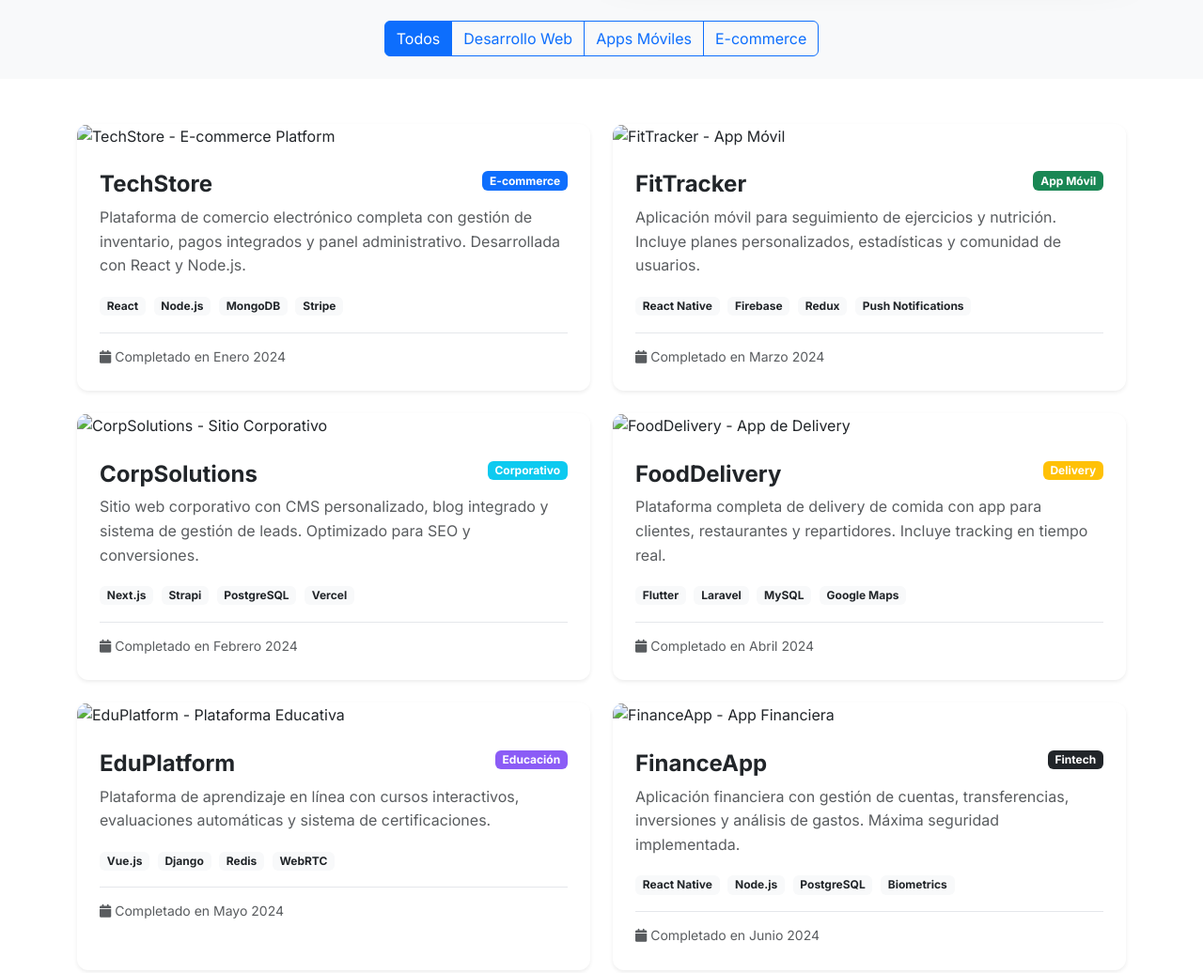
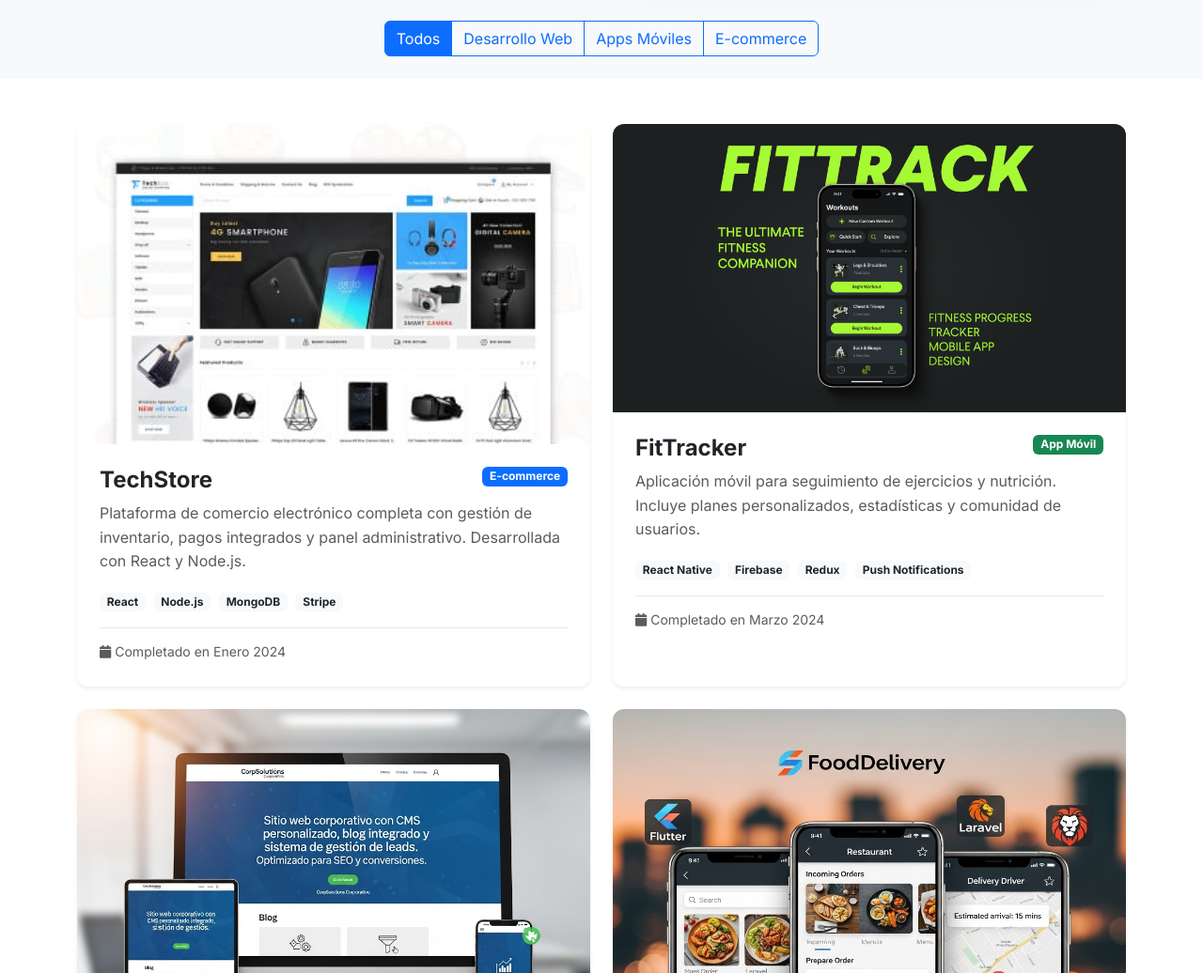
Before and after one commit to Elcrespoo/Parcial2_2025g2_Ramos_Santiago, a plain HTML site: page portafolio.html in a window 1280 px wide. Shown: the part 720-1756 px from the top of the page at 94% size. Drawn offline with nearby package versions, Linux system fonts and the light colour scheme.

Commit message:
primer commit

```diff
--- a/css/Styles.css
+++ b/css/Styles.css
@@ -1,6 +1,6 @@
 /* Variables CSS */
 :root {
-  --primary-color: #2563eb;
+  --primary-color: #092560;
   --accent-color: #f59e0b;
   --dark-color: #1f2937;
   --light-color: #f8fafc;
--- a/portafolio.html
+++ b/portafolio.html
@@ -108,7 +108,7 @@
                 <div class="col-lg-6 mb-4 portfolio-item" data-category="web">
                     <div class="card border-0 shadow-sm h-100 scroll-animate animate__animated animate__fadeInUp">
                         <div class="position-relative overflow-hidden">
-                            <img src="/placeholder.svg?height=300&width=500" class="card-img-top"
+                            <img src="/imagenes/techstorer.jpg" class="card-img-top"
                                 alt="TechStore - E-commerce Platform">
                             <div class="card-overlay">
                                 <div class="overlay-content">
@@ -150,7 +150,7 @@
                     <div class="card border-0 shadow-sm h-100 scroll-animate animate__animated animate__fadeInUp"
                         style="animation-delay: 0.1s;">
                         <div class="position-relative overflow-hidden">
-                            <img src="/placeholder.svg?height=300&width=500" class="card-img-top"
+                            <img src="/imagenes/fitttraker.png" class="card-img-top"
                                 alt="FitTracker - App Móvil">
                             <div class="card-overlay">
                                 <div class="overlay-content">
@@ -192,7 +192,7 @@
                     <div class="card border-0 shadow-sm h-100 scroll-animate animate__animated animate__fadeInUp"
                         style="animation-delay: 0.2s;">
                         <div class="position-relative overflow-hidden">
-                            <img src="/placeholder.svg?height=300&width=500" class="card-img-top"
+                            <img src="/imagenes/corpsoluciones.png" class="card-img-top"
                                 alt="CorpSolutions - Sitio Corporativo">
                             <div class="card-overlay">
                                 <div class="overlay-content">
@@ -234,7 +234,7 @@
                     <div class="card border-0 shadow-sm h-100 scroll-animate animate__animated animate__fadeInUp"
                         style="animation-delay: 0.3s;">
                         <div class="position-relative overflow-hidden">
-                            <img src="/placeholder.svg?height=300&width=500" class="card-img-top"
+                            <img src="/imagenes/delivery.png" height=500 width=500 class="card-img-top"
                                 alt="FoodDelivery - App de Delivery">
                             <div class="card-overlay">
                                 <div class="overlay-content">
@@ -276,7 +276,7 @@
                     <div class="card border-0 shadow-sm h-100 scroll-animate animate__animated animate__fadeInUp"
                         style="animation-delay: 0.4s;">
                         <div class="position-relative overflow-hidden">
-                            <img src="/placeholder.svg?height=300&width=500" class="card-img-top"
+                            <img src="/imagenes/eduplataform.png" height=400 width=500 class="card-img-top"
                                 alt="EduPlatform - Plataforma Educativa">
                             <div class="card-overlay">
                                 <div class="overlay-content">
@@ -318,7 +318,7 @@
                     <div class="card border-0 shadow-sm h-100 scroll-animate animate__animated animate__fadeInUp"
                         style="animation-delay: 0.5s;">
                         <div class="position-relative overflow-hidden">
-                            <img src="/placeholder.svg?height=300&width=500" class="card-img-top"
+                            <img src="/imagenes/financeapp.png" height=400 width=500 class="card-img-top"
                                 alt="FinanceApp - App Financiera">
                             <div class="card-overlay">
                                 <div class="overlay-content">
```
Also changed, not shown: imagenes/corpsoluciones.png (added), imagenes/delivery.png (added), imagenes/eduplataform.png (added), imagenes/financeapp.png (added), imagenes/fitttraker.png (added), imagenes/techstore.webp (added), imagenes/techstorer.jpg (added), 1 other file.
